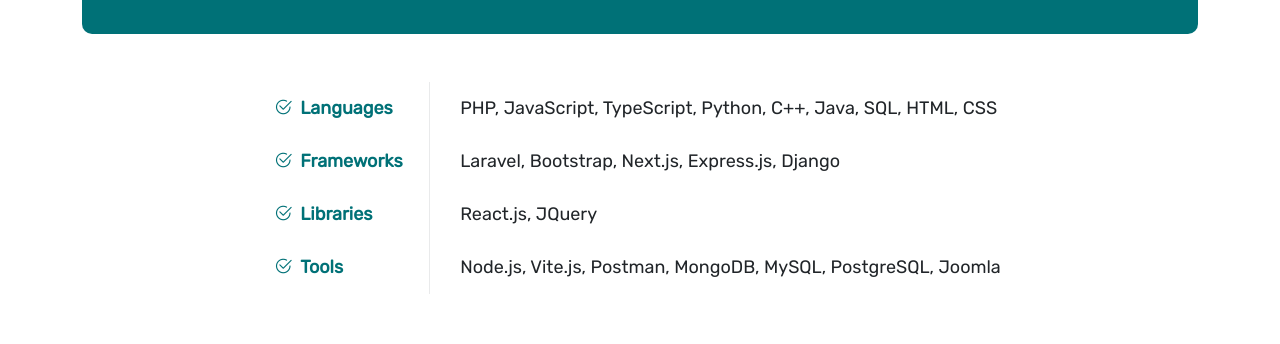
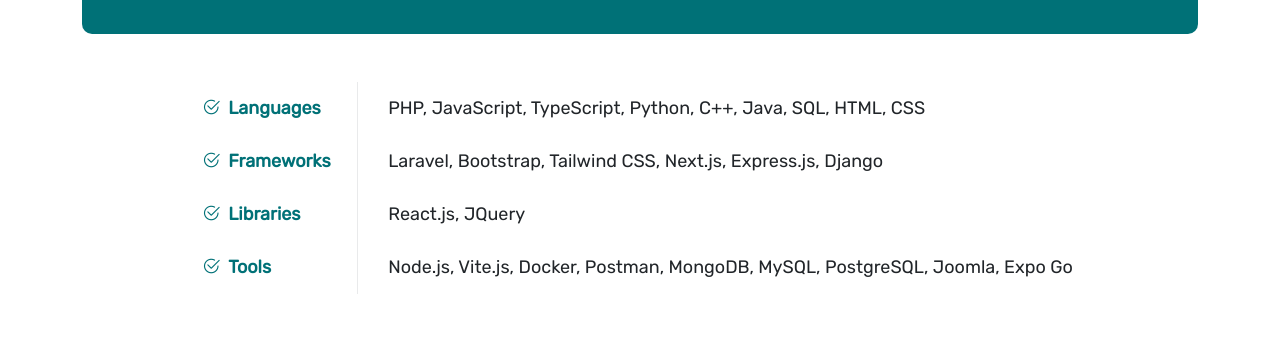
Before and after one commit to AfonsoSousa123/my-cv-web, a React (Vite) app: page / in a window 1280 px wide. Shown: the part 2240-2584 px from the top of the page. Built offline with nearby package versions, Linux system fonts and the light colour scheme.

Commit message:
fix: Update skills list to include Tailwind CSS and Expo Go

```diff
--- a/src/sections/Skills.tsx
+++ b/src/sections/Skills.tsx
@@ -25,7 +25,7 @@
                       <i className={"bi-check2-circle me-2"}></i>Frameworks
                     </th>
                     <td className={"table-td-skills"}>
-                      Laravel, Bootstrap, Next.js, Express.js, Django
+                      Laravel, Bootstrap, Tailwind CSS, Next.js, Express.js, Django
                     </td>
                   </tr>
                   <tr>
@@ -39,7 +39,7 @@
                       <i className={"bi-check2-circle me-2"}></i>Tools
                     </th>
                     <td className={"table-td-skills"}>
-                      Node.js, Vite.js, Postman, MongoDB, MySQL, PostgreSQL, Joomla
+                      Node.js, Vite.js, Docker, Postman, MongoDB, MySQL, PostgreSQL, Joomla, Expo Go
                     </td>
                   </tr>
                 </tbody>
```
